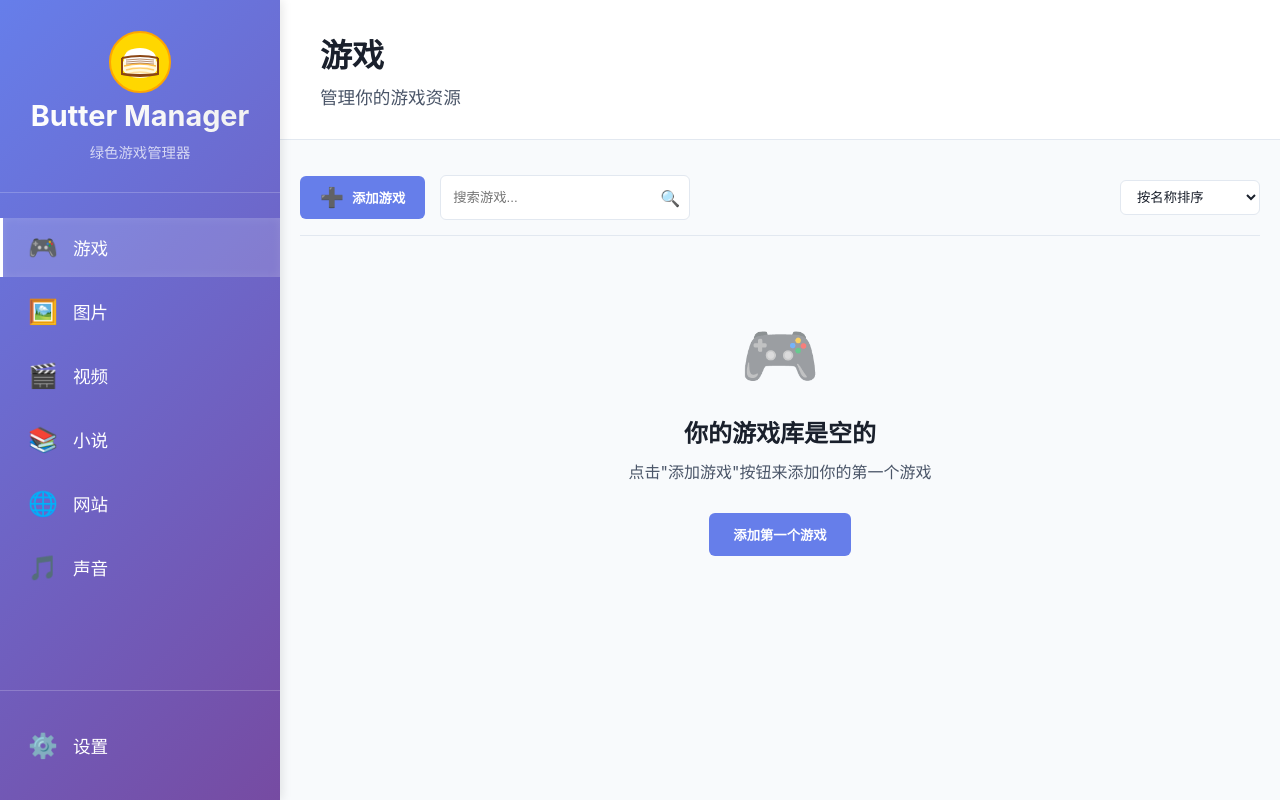
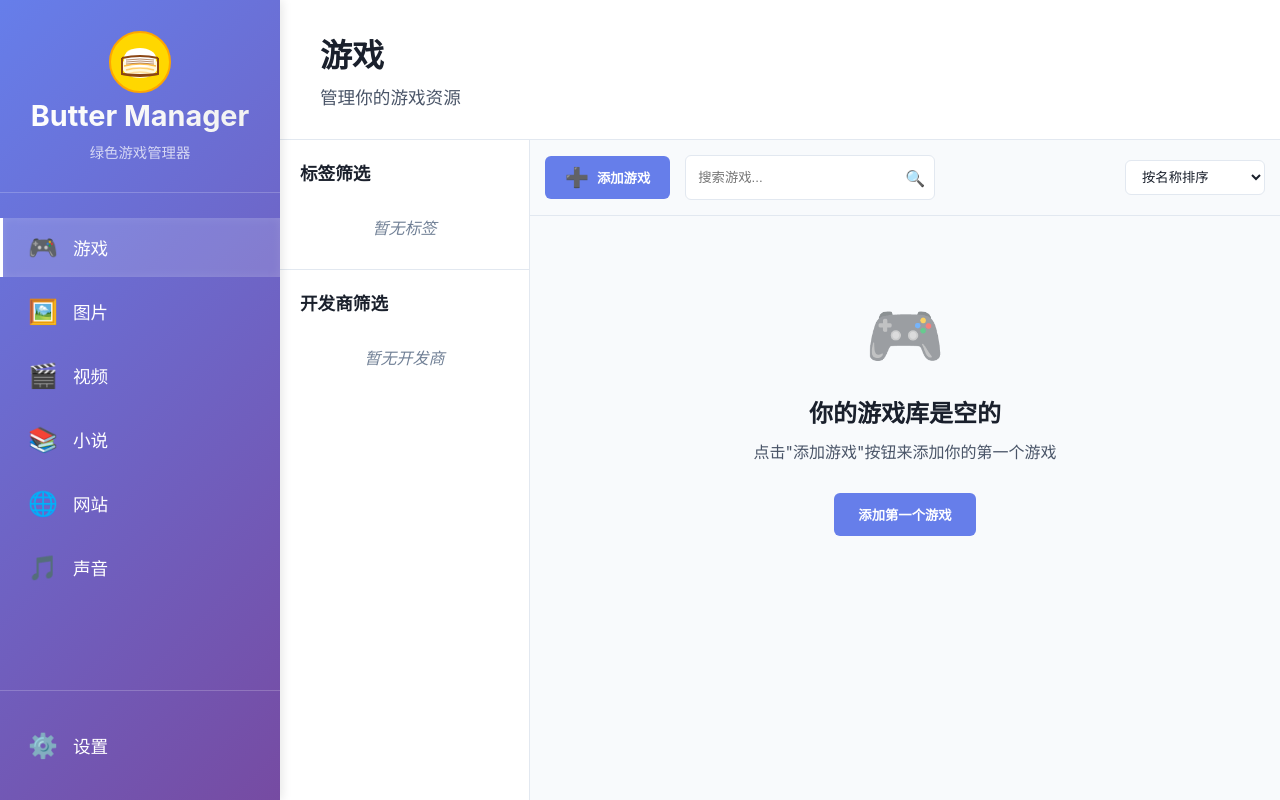
Before and after one commit to klsdf/ButterResourcesManager, a Vue app: page / in a window 1280 px wide. Built offline with nearby package versions, Linux system fonts and the light colour scheme.

Commit message:
标签导航栏功能

```diff
--- /dev/null
+++ b/src/components/FilterSidebar.vue
@@ -0,0 +1,255 @@
+<template>
+  <div class="filter-sidebar">
+    <!-- 标签筛选 -->
+    <div class="tag-section">
+      <div class="tag-header">
+        <h3>标签筛选</h3>
+        <button class="btn-clear-filter" @click="clearTagFilter" v-if="selectedTag">
+          ✕ 清除筛选
+        </button>
+      </div>
+      <div class="tag-list">
+        <div
+          v-for="tag in allTags"
+          :key="tag.name"
+          class="tag-item"
+          :class="{ active: selectedTag === tag.name }"
+          @click="filterByTag(tag.name)"
+        >
+          <span class="tag-name">{{ tag.name }}</span>
+          <span class="tag-count">({{ tag.count }})</span>
+        </div>
+        <div v-if="allTags.length === 0" class="no-tags">
+          暂无标签
+        </div>
+      </div>
+    </div>
+
+    <!-- 开发商筛选 -->
+    <div class="developer-section">
+      <div class="developer-header">
+        <h3>开发商筛选</h3>
+        <button class="btn-clear-filter" @click="clearDeveloperFilter" v-if="selectedDeveloper">
+          ✕ 清除筛选
+        </button>
+      </div>
+      <div class="developer-list">
+        <div
+          v-for="developer in allDevelopers"
+          :key="developer.name"
+          class="developer-item"
+          :class="{ active: selectedDeveloper === developer.name }"
+          @click="filterByDeveloper(developer.name)"
+        >
+          <span class="developer-name">{{ developer.name }}</span>
+          <span class="developer-count">({{ developer.count }})</span>
+        </div>
+        <div v-if="allDevelopers.length === 0" class="no-developers">
+          暂无开发商
+        </div>
+      </div>
+    </div>
+  </div>
+</template>
+
+<script>
+export default {
+  name: 'FilterSidebar',
+  props: {
+    allTags: {
+      type: Array,
+      default: () => []
+    },
+    allDevelopers: {
+      type: Array,
+      default: () => []
+    },
+    selectedTag: {
+      type: String,
+      default: null
+    },
+    selectedDeveloper: {
+      type: String,
+      default: null
+    }
+  },
+  emits: ['tag-filter', 'developer-filter', 'clear-tag-filter', 'clear-developer-filter'],
+  methods: {
+    filterByTag(tagName) {
+      this.$emit('tag-filter', tagName)
+    },
+    clearTagFilter() {
+      this.$emit('clear-tag-filter')
+    },
+    filterByDeveloper(developerName) {
+      this.$emit('developer-filter', developerName)
+    },
+    clearDeveloperFilter() {
+      this.$emit('clear-developer-filter')
+    }
+  }
+}
+</script>
+
+<style scoped>
+.filter-sidebar {
+  width: 250px;
+  background: var(--bg-secondary);
+  border-right: 1px solid var(--border-color);
+  display: flex;
+  flex-direction: column;
+  overflow-y: auto;
+  transition: background-color 0.3s ease;
+}
+
+/* 标签筛选样式 */
+.tag-section {
+  padding: 20px 0 0 0;
+}
+
+.tag-header {
+  display: flex;
+  justify-content: space-between;
+  align-items: center;
+  padding: 0 20px 10px 20px;
+}
+
+.tag-header h3 {
+  margin: 0;
+  color: var(--text-primary);
+  font-size: 1.1rem;
+  font-weight: 600;
+  transition: color 0.3s ease;
+}
+
+.btn-clear-filter {
+  background: var(--accent-color);
+  color: white;
+  border: none;
+  padding: 4px 8px;
+  border-radius: 4px;
+  font-size: 0.8rem;
+  cursor: pointer;
+  transition: background 0.3s ease;
+}
+
+.btn-clear-filter:hover {
+  background: var(--accent-hover);
+}
+
+.tag-list {
+  padding: 0;
+}
+
+.tag-item {
+  display: flex;
+  justify-content: space-between;
+  align-items: center;
+  padding: 8px 20px;
+  margin-bottom: 8px;
+  cursor: pointer;
+  transition: all 0.3s ease;
+  border-left: 3px solid transparent;
+}
+
+.tag-item:hover {
+  background: var(--bg-tertiary);
+}
+
+.tag-item.active {
+  background: var(--accent-color);
+  color: white;
+  border-left-color: var(--accent-hover);
+}
+
+.tag-item.active .tag-count {
+  color: rgba(255, 255, 255, 0.8);
+}
+
+.tag-name {
+  font-weight: 500;
+  transition: color 0.3s ease;
+}
+
+.tag-count {
+  font-size: 0.8rem;
+  color: var(--text-tertiary);
+  transition: color 0.3s ease;
+}
+
+.no-tags {
+  padding: 20px;
+  text-align: center;
+  color: var(--text-tertiary);
+  font-style: italic;
+}
+
+/* 开发商筛选样式 */
+.developer-section {
+  border-top: 1px solid var(--border-color);
+  margin-top: 10px;
+  padding: 20px 0 0 0;
+}
+
+.developer-header {
+  display: flex;
+  justify-content: space-between;
+  align-items: center;
+  padding: 0 20px 10px 20px;
+}
+
+.developer-header h3 {
+  margin: 0;
+  color: var(--text-primary);
+  font-size: 1.1rem;
+  font-weight: 600;
+  transition: color 0.3s ease;
+}
+
+.developer-list {
+  padding: 0;
+}
+
+.developer-item {
+  display: flex;
+  justify-content: space-between;
+  align-items: center;
+  padding: 8px 20px;
+  margin-bottom: 8px;
+  cursor: pointer;
+  transition: all 0.3s ease;
+  border-left: 3px solid transparent;
+}
+
+.developer-item:hover {
+  background: var(--bg-tertiary);
+}
+
+.developer-item.active {
+  background: var(--accent-color);
+  color: white;
+  border-left-color: var(--accent-hover);
+}
+
+.developer-item.active .developer-count {
+  color: rgba(255, 255, 255, 0.8);
+}
+
+.developer-name {
+  font-weight: 500;
+  transition: color 0.3s ease;
+}
+
+.developer-count {
+  font-size: 0.8rem;
+  color: var(--text-tertiary);
+  transition: color 0.3s ease;
+}
+
+.no-developers {
+  padding: 20px;
+  text-align: center;
+  color: var(--text-tertiary);
+  font-style: italic;
+}
+</style>
--- a/src/components/Toolbar.vue
+++ b/src/components/Toolbar.vue
@@ -76,7 +76,7 @@ export default {
   justify-content: space-between;
   align-items: center;
   margin-bottom: 20px;
-  padding: 15px 0;
+  padding: 15px;
   border-bottom: 1px solid var(--border-color);
 }
 
--- a/src/pages/GameView.vue
+++ b/src/pages/GameView.vue
@@ -1,5 +1,19 @@
 <template>
   <div class="game-view">
+    <!-- 左侧筛选导航栏 -->
+    <FilterSidebar
+      :all-tags="allTags"
+      :all-developers="allDevelopers"
+      :selected-tag="selectedTag"
+      :selected-developer="selectedDeveloper"
+      @tag-filter="filterByTag"
+      @developer-filter="filterByDeveloper"
+      @clear-tag-filter="clearTagFilter"
+      @clear-developer-filter="clearDeveloperFilter"
+    />
+
+    <!-- 主内容区域 -->
+    <div class="game-content">
       <!-- 工具栏 -->
       <GameToolbar
         v-model:searchQuery="searchQuery"
@@ -376,6 +390,7 @@
       @item-click="handleContextMenuClick"
     />
     </div>
+  </div>
 </template>
 
 <script>
@@ -383,13 +398,15 @@ import saveManager from '../utils/SaveManager.js'
 import GameToolbar from '../components/Toolbar.vue'
 import EmptyState from '../components/EmptyState.vue'
 import ContextMenu from '../components/ContextMenu.vue'
+import FilterSidebar from '../components/FilterSidebar.vue'
 
 export default {
   name: 'GameView',
   components: {
     GameToolbar,
     EmptyState,
-    ContextMenu
+    ContextMenu,
+    FilterSidebar
   },
   data() {
     return {
@@ -444,15 +461,30 @@ export default {
         { key: 'folder', icon: '📁', label: '打开文件夹' },
         { key: 'edit', icon: '✏️', label: '编辑信息' },
         { key: 'remove', icon: '🗑️', label: '删除游戏' }
-      ]
+      ],
+      // 标签筛选相关
+      allTags: [],
+      selectedTag: null,
+      // 开发商筛选相关
+      allDevelopers: [],
+      selectedDeveloper: null
     }
   },
   computed: {
     filteredGames() {
-      let filtered = this.games.filter(game =>
-        game.name.toLowerCase().includes(this.searchQuery.toLowerCase()) ||
+      let filtered = this.games.filter(game => {
+        // 搜索筛选
+        const matchesSearch = game.name.toLowerCase().includes(this.searchQuery.toLowerCase()) ||
                             game.developer.toLowerCase().includes(this.searchQuery.toLowerCase())
-      )
+
+        // 标签筛选
+        const matchesTag = !this.selectedTag || (game.tags && game.tags.includes(this.selectedTag))
+
+        // 开发商筛选
+        const matchesDeveloper = !this.selectedDeveloper || game.developer === this.selectedDeveloper
+
+        return matchesSearch && matchesTag && matchesDeveloper
+      })
 
       // 排序
       filtered.sort((a, b) => {
@@ -932,6 +964,47 @@ export default {
     },
     async loadGames() {
       this.games = await saveManager.loadGames()
+      this.extractAllTags()
+    },
+    extractAllTags() {
+      // 从所有游戏中提取标签并统计数量
+      const tagCount = {}
+      const developerCount = {}
+
+      this.games.forEach(game => {
+        // 提取标签
+        if (game.tags && Array.isArray(game.tags)) {
+          game.tags.forEach(tag => {
+            tagCount[tag] = (tagCount[tag] || 0) + 1
+          })
+        }
+
+        // 提取开发商
+        if (game.developer) {
+          developerCount[game.developer] = (developerCount[game.developer] || 0) + 1
+        }
+      })
+
+      // 转换为数组并按名称排序
+      this.allTags = Object.entries(tagCount)
+        .map(([name, count]) => ({ name, count }))
+        .sort((a, b) => a.name.localeCompare(b.name))
+
+      this.allDevelopers = Object.entries(developerCount)
+        .map(([name, count]) => ({ name, count }))
+        .sort((a, b) => a.name.localeCompare(b.name))
+    },
+    filterByTag(tagName) {
+      this.selectedTag = this.selectedTag === tagName ? null : tagName
+    },
+    clearTagFilter() {
+      this.selectedTag = null
+    },
+    filterByDeveloper(developerName) {
+      this.selectedDeveloper = this.selectedDeveloper === developerName ? null : developerName
+    },
+    clearDeveloperFilter() {
+      this.selectedDeveloper = null
     },
     updateGamePlayTime(data) {
       // 根据可执行文件路径找到对应的游戏
@@ -1284,7 +1357,20 @@ export default {
 
 <style scoped>
 .game-view {
-  padding: 20px;
+  display: flex;
+  height: 100%;
+  overflow: hidden;
+}
+
+
+
+/* 游戏主内容区域 */
+.game-content {
+  flex: 1;
+  display: flex;
+  flex-direction: column;
+  overflow: hidden;
+  padding: 0;
   height: 100%;
   overflow-y: auto;
 }
@@ -1295,7 +1381,7 @@ export default {
   display: grid;
   grid-template-columns: repeat(auto-fill, minmax(200px, 1fr));
   gap: 20px;
-  padding: 10px 0;
+  padding: 20px;
 }
 
 .game-card {
--- a/src/style.css
+++ b/src/style.css
@@ -136,7 +136,7 @@ body {
 
 /* 侧边栏样式 */
 .sidebar {
-  width: 280px;
+  min-width: 280px;
   background: linear-gradient(135deg, #667eea 0%, #764ba2 100%);
   color: white;
   display: flex;
```
Lines whose indentation alone changed are shown as unchanged.
